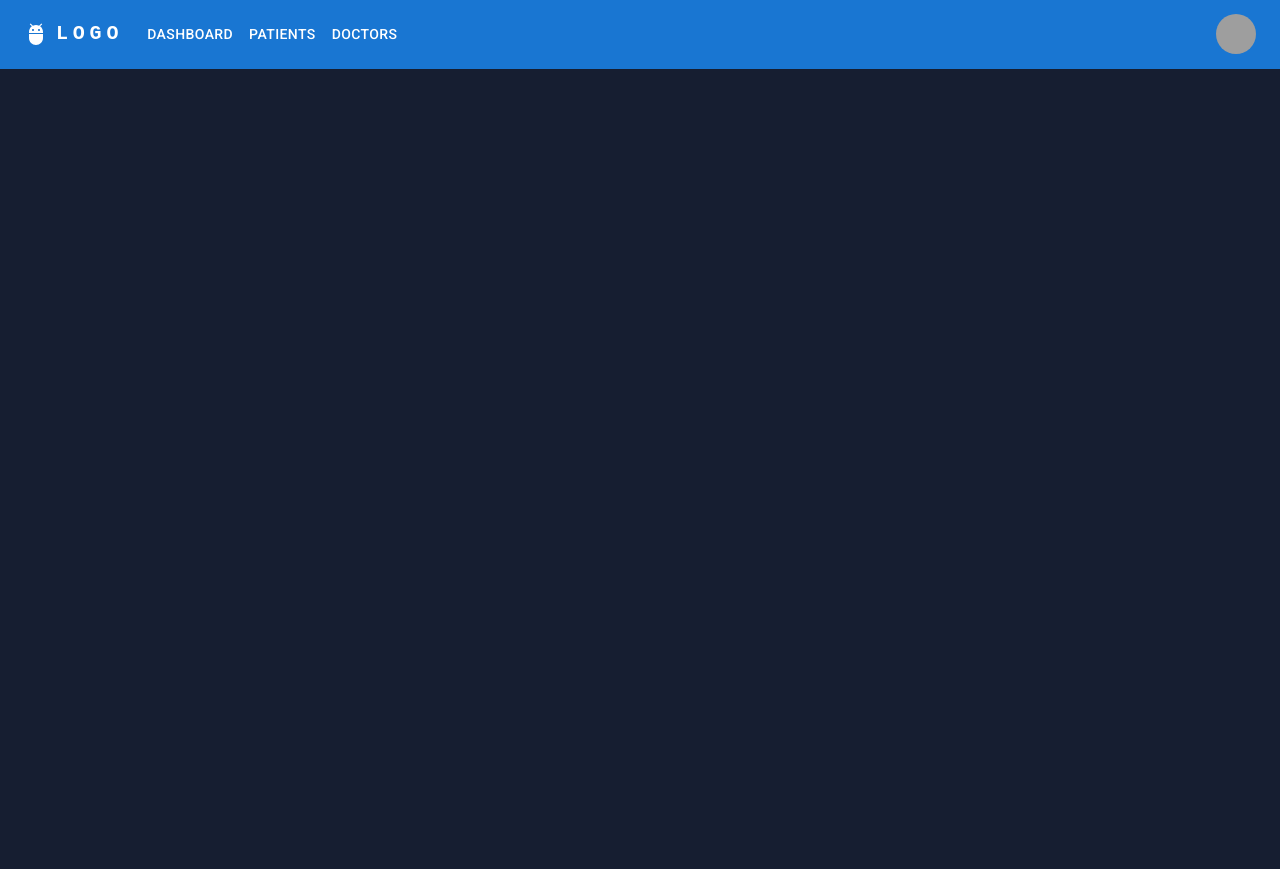
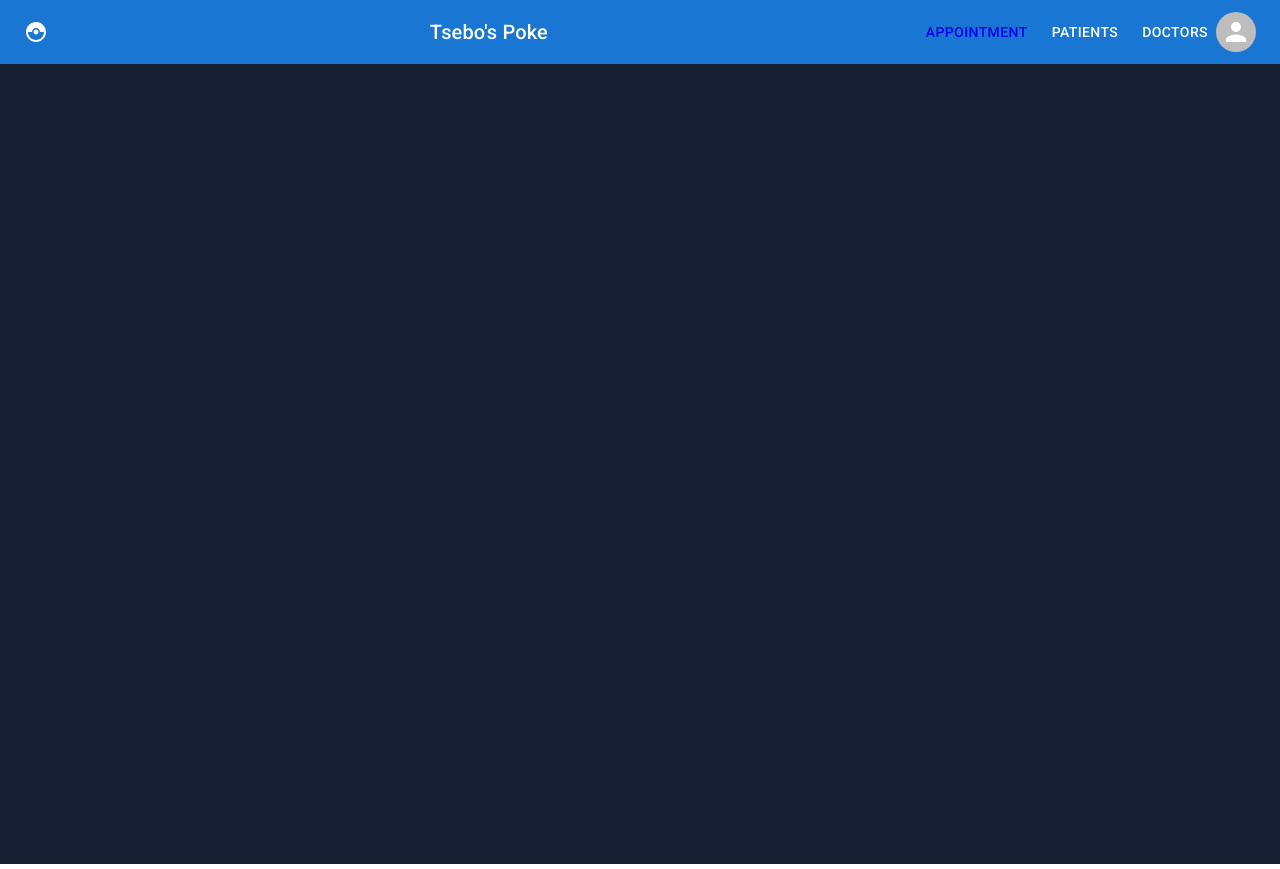
Before and after one commit to Tsebo200/ChiroHealth, a React (Create React App) app: page / in a window 1280 px wide. Built offline with nearby package versions, Linux system fonts and the light colour scheme; grey boxes are pictures that could not be loaded.

Commit message:
saving Progress on Nav Bar

```diff
--- a/src/Components/Navbar/Navbar.jsx
+++ b/src/Components/Navbar/Navbar.jsx
@@ -1,13 +1,13 @@
-// import React from 'react';
-// import styles from'../Navbar/Navbar.module.scss';
-
 import * as React from 'react';
+import styles from'../Navbar/Navbar.module.scss';
 import { Link } from 'react-router-dom';
 import AppBar from '@mui/material/AppBar';
 import Box from '@mui/material/Box';
 import Toolbar from '@mui/material/Toolbar';
 import IconButton from '@mui/material/IconButton';
+import { CatchingPokemon } from '@mui/icons-material';
 import Typography from '@mui/material/Typography';
+import { Stack } from '@mui/material';
 import Menu from '@mui/material/Menu';
 import MenuIcon from '@mui/icons-material/Menu';
 import Container from '@mui/material/Container';
@@ -17,167 +17,35 @@ import Tooltip from '@mui/material/Tooltip';
 import MenuItem from '@mui/material/MenuItem';
 import AdbIcon from '@mui/icons-material/Adb';
 
-const pages = ['Dashboard', 'Patients', 'Doctors'];
-
-const settings = ['Profile', 'Account', 'Dashboard', 'Logout'];
-
-function Navbar() {
-  const [anchorElNav, setAnchorElNav] = React.useState(null);
-  const [anchorElUser, setAnchorElUser] = React.useState(null);
-
-  const handleOpenNavMenu = (event) => {
-    setAnchorElNav(event.currentTarget);
-  };
-  const handleOpenUserMenu = (event) => {
-    setAnchorElUser(event.currentTarget);
-  };
-
-  const handleCloseNavMenu = () => {
-    setAnchorElNav(null);
-  };
-
-  const handleCloseUserMenu = () => {
-    setAnchorElUser(null);
-  };
-
-  return (
-    <AppBar position="static">
-      <Container maxWidth="xl">
-        <Toolbar disableGutters>
-          <AdbIcon sx={{ display: { xs: 'none', md: 'flex' }, mr: 1 }} />
-          <Typography
-            variant="h6"
-            noWrap
-            component="a"
-            href="/"
-            sx={{
-              mr: 2,
-              display: { xs: 'none', md: 'flex' },
-              fontFamily: 'monospace',
-              fontWeight: 700,
-              letterSpacing: '.3rem',
-              color: 'inherit',
-              textDecoration: 'none',
-            }}
-          >
-            LOGO
-          </Typography>
-
-          <Box sx={{ flexGrow: 1, display: { xs: 'flex', md: 'none' } }}>
-            <IconButton
-              size="large"
-              aria-label="account of current user"
-              aria-controls="menu-appbar"
-              aria-haspopup="true"
-              onClick={handleOpenNavMenu}
-              color="inherit"
-            >
-              <MenuIcon />
-            </IconButton>
-            <Menu
-              id="menu-appbar"
-              anchorEl={anchorElNav}
-              anchorOrigin={{
-                vertical: 'bottom',
-                horizontal: 'left',
-              }}
-              keepMounted
-              transformOrigin={{
-                vertical: 'top',
-                horizontal: 'left',
-              }}
-              open={Boolean(anchorElNav)}
-              onClose={handleCloseNavMenu}
-              sx={{
-                display: { xs: 'block', md: 'none' },
-              }}
-            >
-              {pages.map((page) => (
-                <MenuItem key={page} onClick={handleCloseNavMenu}>
-                  <Typography textAlign="center">{page}</Typography>
-                </MenuItem>
-              ))}
-            </Menu>
-          </Box>
-          <AdbIcon sx={{ display: { xs: 'flex', md: 'none' }, mr: 1 }} />
-          <Typography
-            variant="h5"
-            noWrap
-            component="a"
-            href=""
-            sx={{
-              mr: 2,
-              display: { xs: 'flex', md: 'none' },
-              flexGrow: 1,
-              fontFamily: 'monospace',
-              fontWeight: 700,
-              letterSpacing: '.3rem',
-              color: 'inherit',
-              textDecoration: 'none',
-            }}
-          >
-            LOGO
-          </Typography>
-          <Box sx={{ flexGrow: 1, display: { xs: 'none', md: 'flex' } }}>
-            {pages.map((page) => (
-              <Button
-
-                key={page}
-                onClick={handleCloseNavMenu}
-                sx={{ my: 2, color: 'white', display: 'block' }}
-              >
-                {page}
-              </Button>
-            ))}
-          </Box>
-
-          <Box sx={{ flexGrow: 0 }}>
-            <Tooltip title="Open settings">
-              <IconButton onClick={handleOpenUserMenu} sx={{ p: 0 }}>
-                <Avatar alt="Remy Sharp" src="/static/images/avatar/2.jpg" />
-              </IconButton>
-            </Tooltip>
-            <Menu
-              sx={{ mt: '45px' }}
-              id="menu-appbar"
-              anchorEl={anchorElUser}
-              anchorOrigin={{
-                vertical: 'top',
-                horizontal: 'right',
-              }}
-              keepMounted
-              transformOrigin={{
-                vertical: 'top',
-                horizontal: 'right',
-              }}
-              open={Boolean(anchorElUser)}
-              onClose={handleCloseUserMenu}
-            >
-              {settings.map((setting) => (
-                <MenuItem key={setting} onClick={handleCloseUserMenu}>
-                  <Typography textAlign="center">{setting}</Typography>
-                </MenuItem>
-              ))}
-            </Menu>
-          </Box>
-        </Toolbar>
-      </Container>
-    </AppBar>
-  );
-}
-export default Navbar;
 
 
 
+function Navbar() {
+  return (
+    <AppBar position="static">
+      <Toolbar>
+        <IconButton size="large" edge="start" color="inherit" aria-label="logo">
+          <CatchingPokemon/>
+        </IconButton>
+        <Typography variant="h6" component="div" sx={{ flexGrow: 1 }}>
+            Tsebo's Poke
+        </Typography>
+        <Stack direction="row" spacing={1}>
+          <Link to='/'><Button color="inherit">Appointment</Button></Link>
+          <Button color="inherit">Patients</Button>
+          <Button color="inherit">Doctors</Button>
+        </Stack>
+        <Stack direction="row" spacing={1}>
+          <Avatar></Avatar>
+        </Stack>
 
-// function Navbar() {
-//   return (
-//     <div>
-//       <div>Navbar</div>
-//         <div className={styles.nav_container}>
-//         </div>
-//     </div>
-//   )
-// }
+      </Toolbar>
+    </AppBar>
+  )
+}
 
-// export default Navbar
+export default Navbar
+
+
+// <div>Navbar</div>
+//         <div className={styles.nav_container}/>
--- a/src/Components/Navbar/Navbar.module.scss
+++ b/src/Components/Navbar/Navbar.module.scss
@@ -8,5 +8,3 @@
 .example_container{
     @extend %equal-heights;
 }
-
-.nav_container
```
